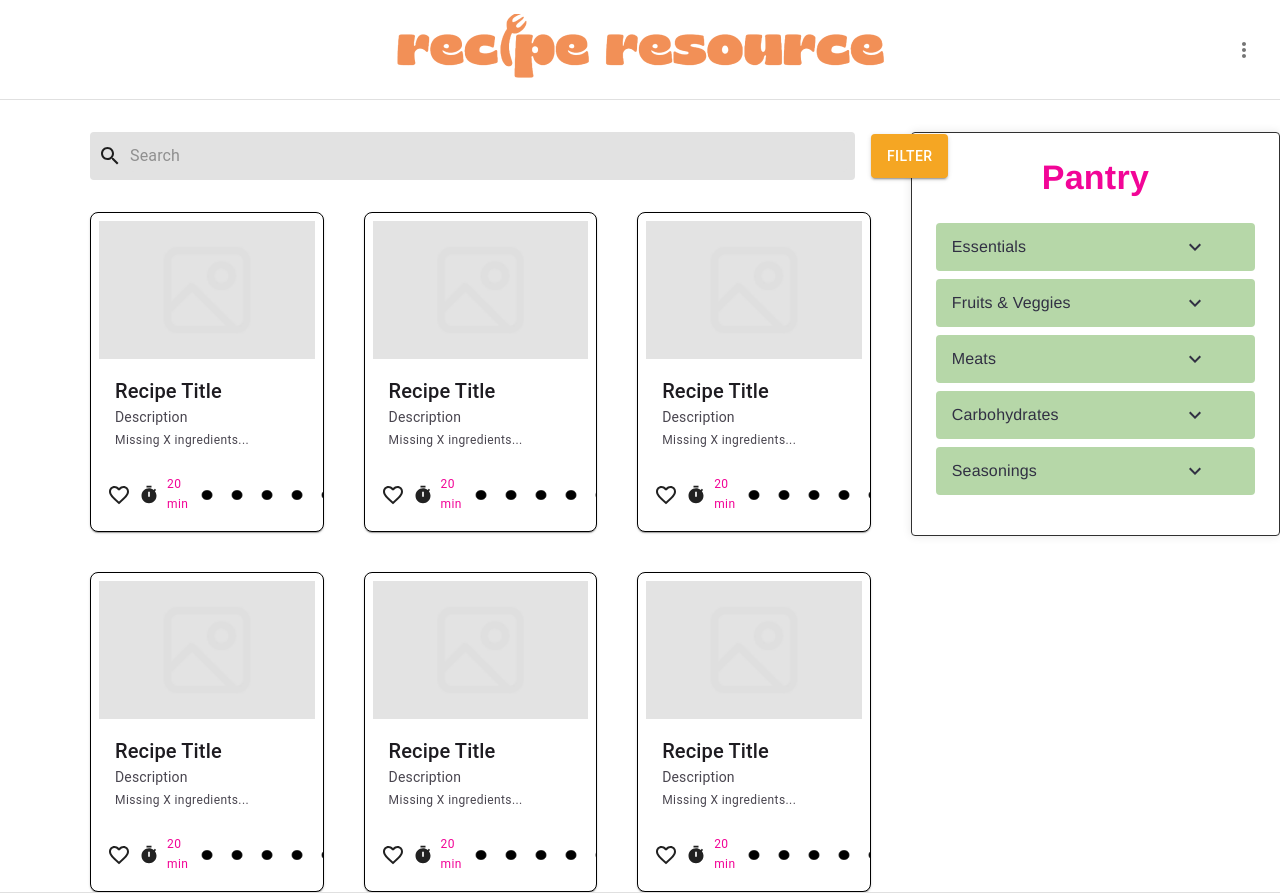
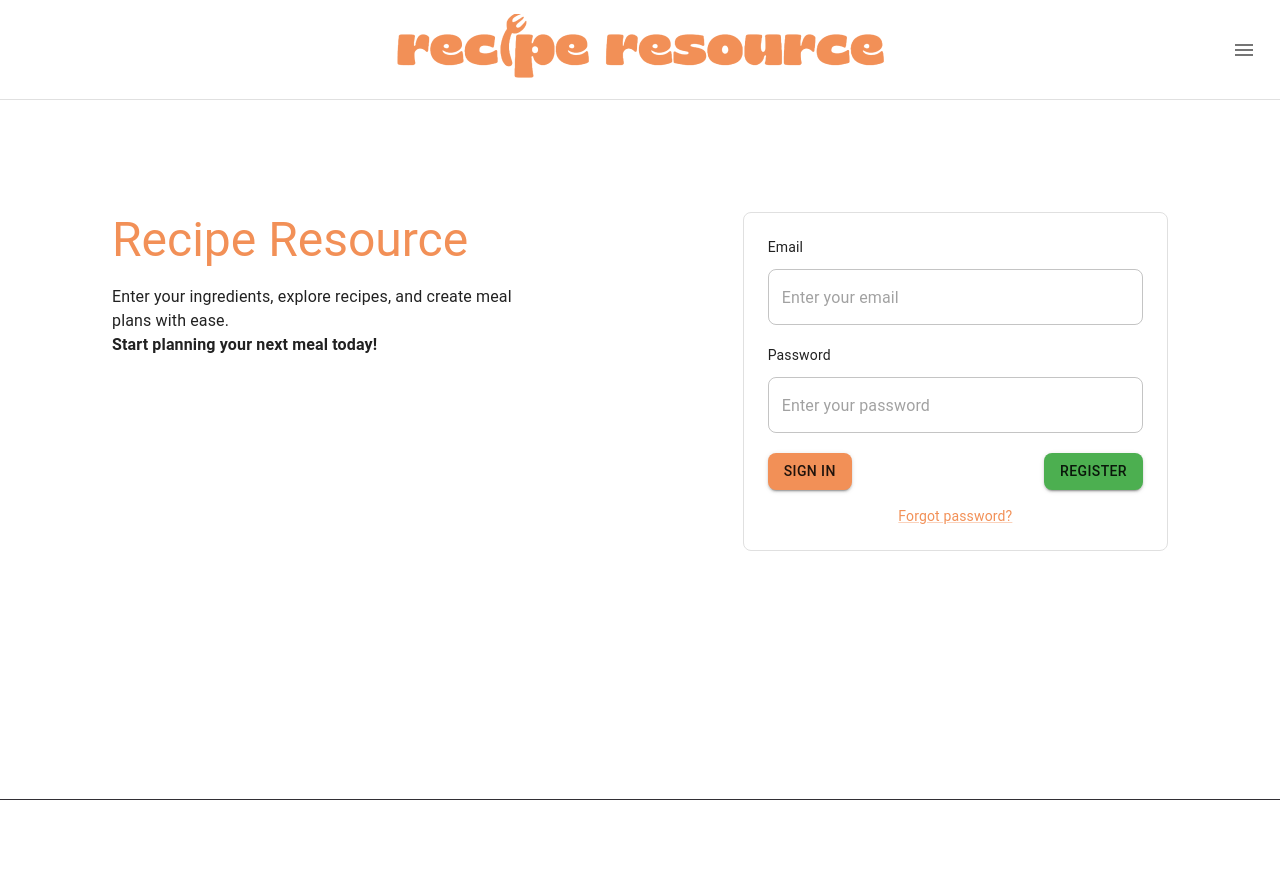
Before and after one commit to thomaschappell7/RecipeResource-Design-2, a React (Create React App) app: page / in a window 1280 px wide. After the commit the page ends 800 px from the top, so only its background shows below. Built offline with nearby package versions, Linux system fonts and the light colour scheme.

Commit message:
Made sign-in screen
- username and password are saved to localstorage
- once you sign in/register it takes you to the main page

```diff
--- a/package.json
+++ b/package.json
@@ -12,7 +12,8 @@
     "@testing-library/user-event": "^13.5.0",
     "react": "^18.3.1",
     "react-dom": "^18.3.1",
-    "react-scripts": "5.0.1",
+    "react-router-dom": "^6.27.0",
+    "react-scripts": "^5.0.1",
     "web-vitals": "^2.1.4"
   },
   "scripts": {
--- a/src/App.js
+++ b/src/App.js
@@ -1,5 +1,5 @@
 // App.js
-import React from "react";
+import React, { useState } from "react";
 import { ThemeProvider, createTheme } from "@mui/material/styles";
 import CssBaseline from "@mui/material/CssBaseline"; // Optional: Reset CSS styles
 import SignIn from "./SignIn";
@@ -26,10 +26,18 @@ const theme = createTheme({
 });
 
 function App() {
+    const [isSignedIn, setIsSignedIn] = useState(false);
+    const handleSignIn = () => {
+        setIsSignedIn(true);
+    };
   return (
     <ThemeProvider theme={theme}>
       <CssBaseline /> {/* Resets browser styles */}
-      <Recipes />
+          {isSignedIn ? (
+              <Recipes />
+          ) : (
+              <SignIn onSignIn={handleSignIn} />
+          )}
     </ThemeProvider>
   );
 }
--- a/src/SignIn.js
+++ b/src/SignIn.js
@@ -10,7 +10,7 @@ import {
   Typography,
 } from "@mui/material";
 import { styled } from "@mui/system";
-import React from "react";
+import React, { useState } from "react";
 
 // Header component styling
 const Header = styled(Box)(({ theme }) => ({
@@ -54,9 +54,31 @@ const FormContainer = styled(Paper)(({ theme }) => ({
 }));
 
 // SignIn Component
-const SignIn = () => {
+const SignIn = ({ onSignIn }) => {
+    const [email, setEmail] = useState('');
+    const [password, setPassword] = useState('');
+
+    const handleSubmit = (event) => {
+        event.preventDefault();
+        // TODO store user info
+        const emailPrefix = email.split('@')[0];
+        const userInfo = {
+            email,
+            password,
+            emailPrefix,
+        };
+
+        localStorage.setItem('user', JSON.stringify(userInfo));
+
+        onSignIn();
+
+        setEmail('');
+        setPassword('');
+    };
   return (
     <Box
+      component="form"
+      onSubmit={handleSubmit}
       sx={{
         minHeight: '100vh',
         width: '100%',
@@ -124,6 +146,7 @@ const SignIn = () => {
               variant="outlined"
               margin="dense" // Reduce padding inside the TextField
               placeholder="Enter your email"
+              name="email"
             />
 
             {/* Password Label */}
@@ -140,15 +163,16 @@ const SignIn = () => {
               margin="dense" // Use smaller margin for compact layout
               type="password"
               placeholder="Enter your password"
+              name="password"
             />
 
             <Box
               sx={{ display: 'flex', justifyContent: 'space-between', mt: 2 }}
             >
-              <Button variant="contained" color="primary">
+              <Button type="submit" variant="contained" color="primary">
                 Sign in
               </Button>
-              <Button variant="contained" color="success">
+              <Button type="submit" variant="contained" color="success">
                 Register
               </Button>
             </Box>
```
Also changed, not shown: 1 other file (tests, documents, lock files or other folders).
